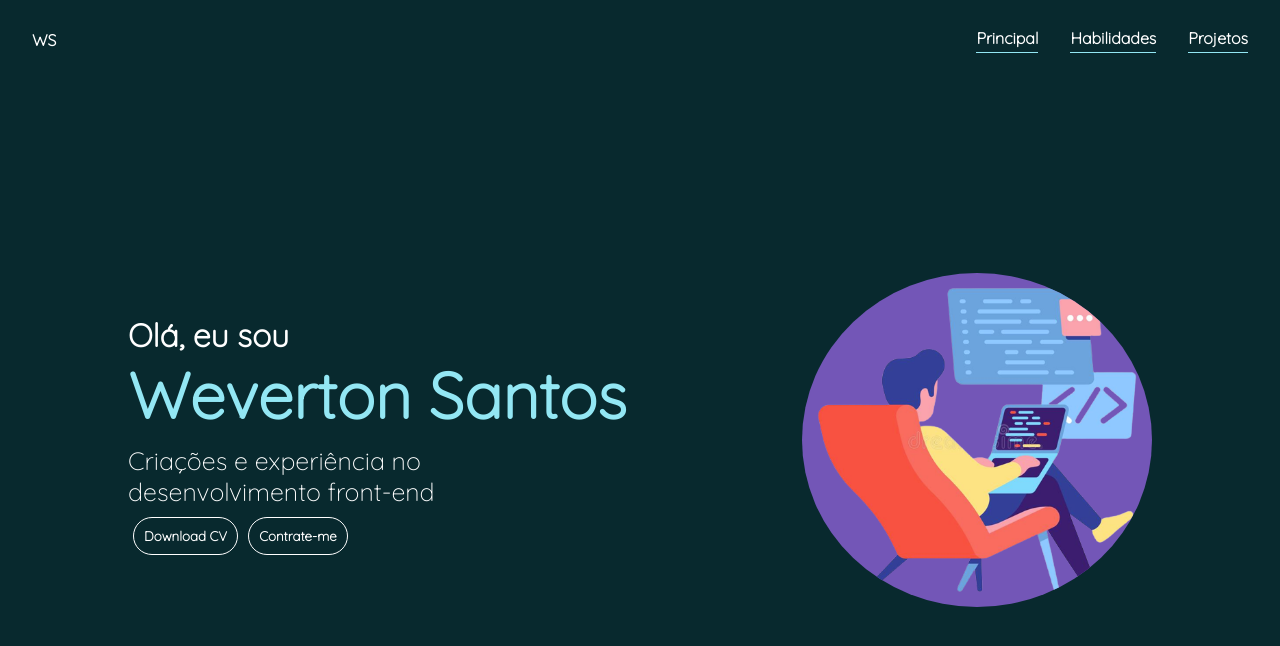
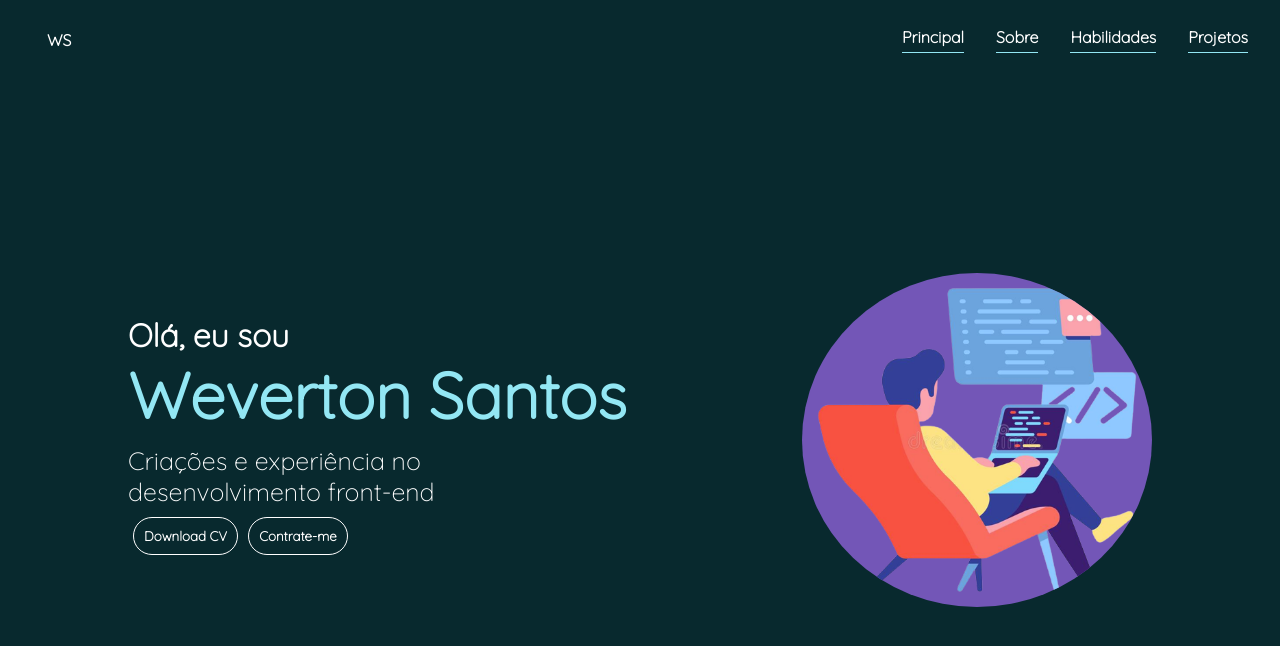
Before and after one commit to wevertonsantos/portfolio-weverton, a JavaScript app: page / in a window 1280 px wide. Shown: the top 646 px of the page. Built offline with nearby package versions, Linux system fonts and the light colour scheme; the HTML template or start-up script is replaced by a standard one.

Commit message:
Animações no cabeçalho

```diff
--- a/src/componentes/Cabecalho/Cabecalho.css
+++ b/src/componentes/Cabecalho/Cabecalho.css
@@ -5,12 +5,12 @@
 	display: flex;
 	justify-content: space-between;
 	align-items: center;
-
-	background-color: #08292e;
 }
 
 .cabecalho h1{
-	padding-left: 32px;
+	margin-left: 32px;
+	border-radius: 90%;
+	padding: 15px;
 }
 
 .cabecalho div{
@@ -19,8 +19,19 @@
 
 .cabecalho h3{
 	margin-right: 32px;
+	padding-bottom: 5px;
+
 	border-bottom: 1px solid #93e7f4;
-	padding-bottom: 4px;
+	transition: 1s;
+}
+
+
+.cabecalho h3:hover{
+	background-color: #7356b7;
+	border-radius: 90px;
+	padding: 2px 15px;
+	transition: 1s;
+	border-bottom: 1px solid #fff;
 }
 
 .cabecalho h1,h3{
--- a/src/componentes/Cabecalho/index.js
+++ b/src/componentes/Cabecalho/index.js
@@ -6,6 +6,7 @@ const Cabecalho = () => {
 			<h1>WS</h1>
 			<div>
 				<h3>Principal</h3>
+				<h3>Sobre</h3>
 				<h3>Habilidades</h3>
 				<h3>Projetos</h3>
 			</div>
```
